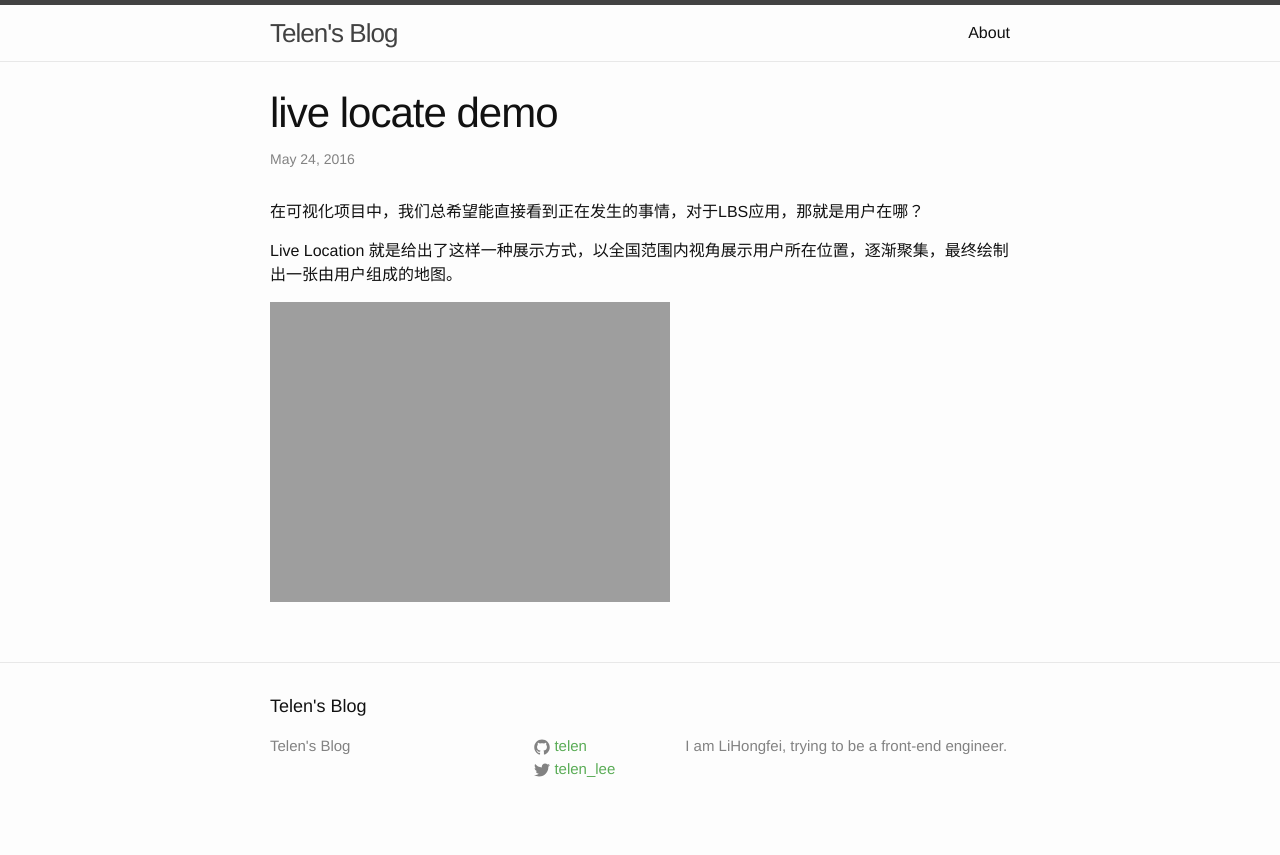
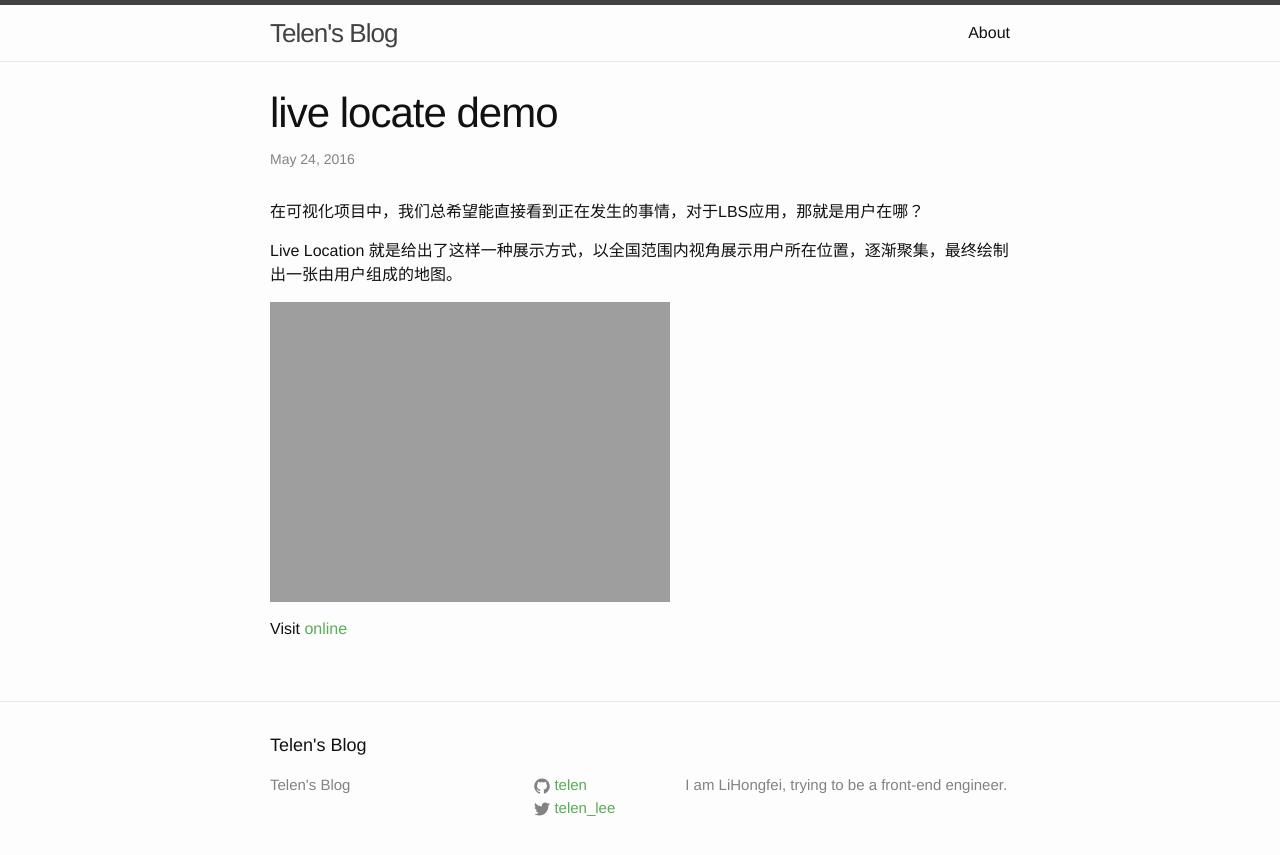
Before and after one commit to telen/blog, a Jekyll site: the page built from _posts/2016-05-24-live-locate-demo.md, in a window 1280 px wide. Shown: the top 855 px of the page. Built offline with Jekyll 4.4.1, drawn with Linux system fonts in a browser that asks for light colours.

Commit message:
add visit url

```diff
--- a/_posts/2016-05-24-live-locate-demo.md
+++ b/_posts/2016-05-24-live-locate-demo.md
@@ -11,3 +11,5 @@ excerpt: 实时定位前端展示效果演示
 Live Location 就是给出了这样一种展示方式，以全国范围内视角展示用户所在位置，逐渐聚集，最终绘制出一张由用户组成的地图。
 
 ![live locate demo](http://telen.github.io/livelocate/screenshot.png)
+
+Visit [online](http://telen.github.io/livelocate/)
```
